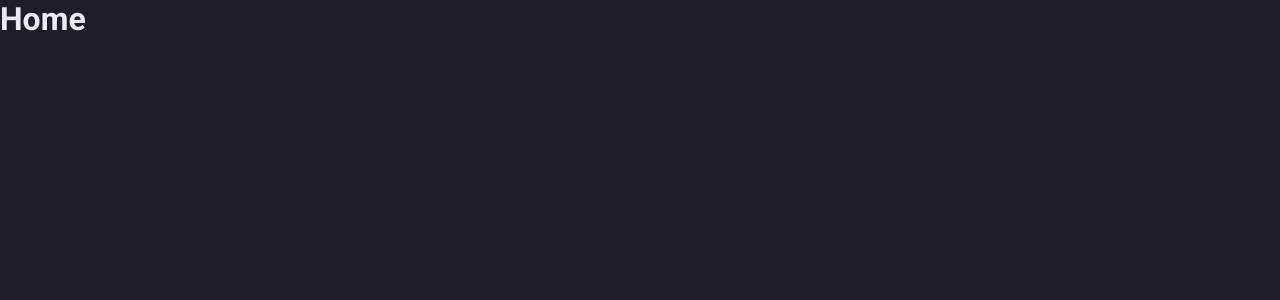
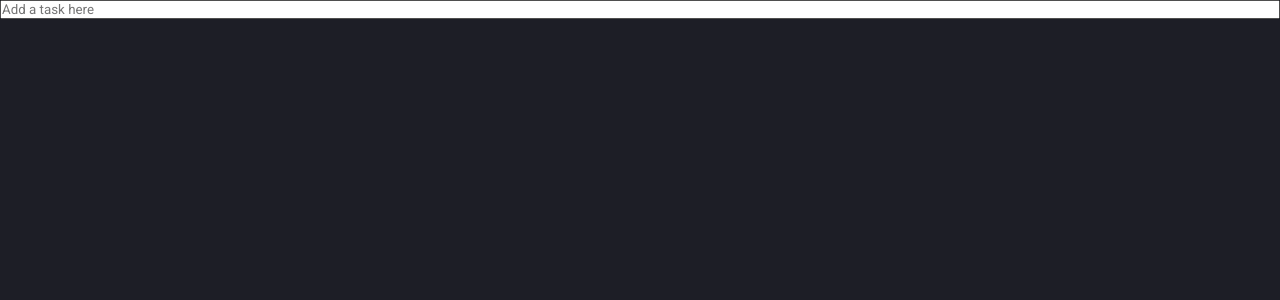
Before and after one commit to martins20/pomodoro-app-web, a React (Vite) app: page / in a window 1280 px wide. Shown: the top 300 px of the page. Built offline with nearby package versions, Linux system fonts and the light colour scheme.

Commit message:
feat: Should add a todo a new todo

```diff
--- a/src/pages/home/index.tsx
+++ b/src/pages/home/index.tsx
@@ -1,7 +1,38 @@
-import { Container } from "./styles"
+import { ChangeEvent, useState, KeyboardEvent, useMemo } from "react"
+import { Container, Input } from "./styles"
 
-export const Home = () => (
-  <Container data-testid="home">
-    <h1>Home</h1>
-  </Container>
-)
+export const Home = () => {
+  const [todos, setTodos] = useState([""])
+  const [todoText, setTodoText] = useState("")
+
+  const handleChangeTodoText = (event: ChangeEvent<HTMLInputElement>) => {
+    setTodoText(event.target.value)
+  }
+
+  const handleAddTodo = (event: KeyboardEvent<HTMLInputElement>) => {
+    if (event.key.toLocaleLowerCase() === "enter") setTodos((state) => [...state, todoText])
+  }
+
+  const Todos = useMemo(
+    () =>
+      todos.map((todo) => (
+        <h1 key={todo} data-testid={todo}>
+          {todo}
+        </h1>
+      )),
+    [todos],
+  )
+
+  return (
+    <Container data-testid="home">
+      <Input
+        placeholder="Add a task here"
+        value={todoText}
+        onChange={handleChangeTodoText}
+        onKeyUp={handleAddTodo}
+      />
+
+      {Todos}
+    </Container>
+  )
+}
--- a/src/pages/home/styles.ts
+++ b/src/pages/home/styles.ts
@@ -4,3 +4,7 @@ export const Container = styled.main`
   display: flex;
   flex-direction: column;
 `
+
+export const Input = styled.input`
+  color: black;
+`
```
Also changed, not shown: 1 other file (tests, documents, lock files or other folders).
